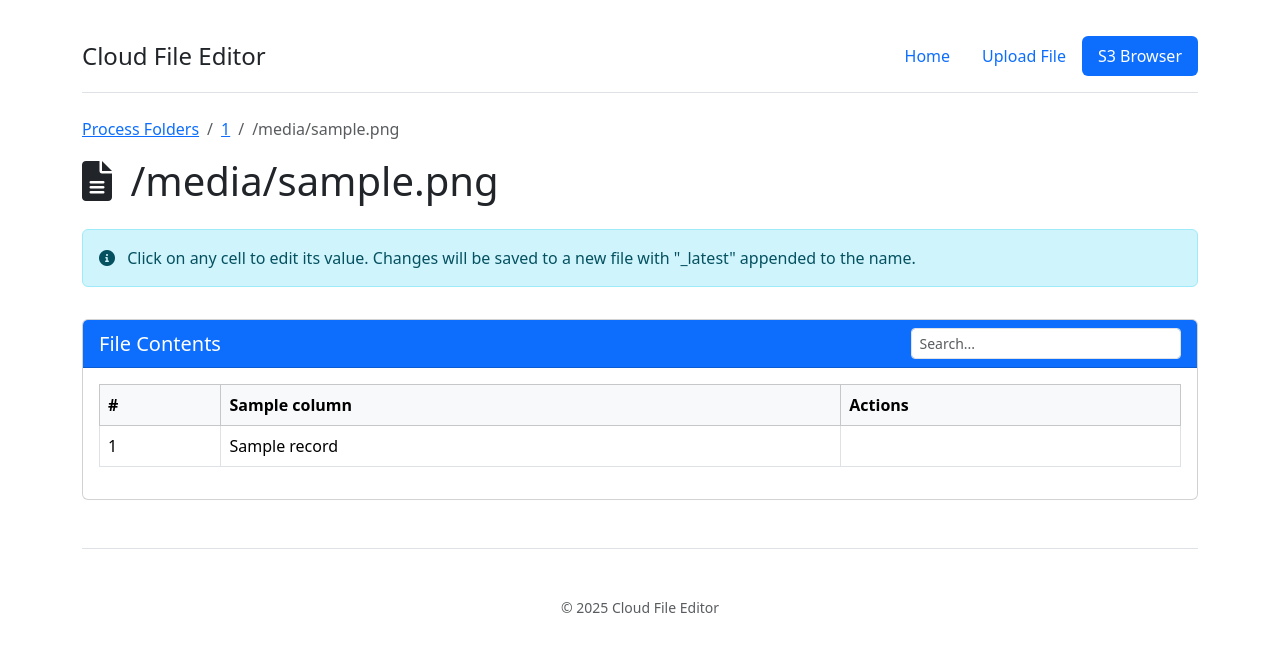
After one commit to Ali774786/cloud-file-editor, a Flask app: template app/templates/s3/view_file.html in a window 1280 px wide. The commit adds this page. Shown: the top 652 px of the page. Run offline with Flask 3, Linux system fonts and the light colour scheme; the template is opened without the code that fills it: most values are stand-ins (such as "Sample title", 1, 10 or a date in 2020).

Commit message:
Add S3 integration and update application structure
- Introduced .env.example for environment variable configuration.
- Updated .gitignore to exclude .tsv files.
- Renamed project from "Cloud File Editor" to "Data Manager" in README.md.
- Added S3 utility functions for managing TSV files in S3 buckets.
- Created new routes and views for S3 file browsing and editing.
- Updated templates for S3 processes and file management.
- Modified requirements.txt to include boto3 for AWS integration.
- Enhanced application structure with new blueprints for S3 functionality.

```diff
--- a/app/__init__.py
+++ b/app/__init__.py
@@ -19,7 +19,8 @@ def create_app():
     migrate.init_app(app, db)
 
     # Register blueprints
-    from app.routes import api_bp
+    from app.routes import api_bp, s3_bp
     app.register_blueprint(api_bp)
+    app.register_blueprint(s3_bp)
 
     return app
--- a/app/routes/__init__.py
+++ b/app/routes/__init__.py
@@ -1,4 +1,5 @@
 from app.routes.urls import api_bp
+from app.routes.s3_urls import s3_bp
 
 # Export the blueprints
-__all__ = ['api_bp']
+__all__ = ['api_bp', 's3_bp']
--- a/app/templates/base.html
+++ b/app/templates/base.html
@@ -51,6 +51,13 @@
               >Upload File</a
             >
           </li>
+          <li class="nav-item">
+            <a
+              href="{{ url_for('s3.list_processes') }}"
+              class="nav-link {% if '/s3/' in request.path %}active{% endif %}"
+              >S3 Browser</a
+            >
+          </li>
         </ul>
       </header>
 
--- /dev/null
+++ b/app/templates/s3/view_file.html
@@ -0,0 +1,238 @@
+{% extends 'base.html' %} {% block title %}View {{ file_name }}{% endblock %} {% block content %}
+<div class="row mb-3">
+  <div class="col">
+    <nav aria-label="breadcrumb">
+      <ol class="breadcrumb">
+        <li class="breadcrumb-item"><a href="{{ url_for('s3.list_processes') }}">Process Folders</a></li>
+        <li class="breadcrumb-item">
+          <a href="{{ url_for('s3.list_files', process_id=process_id) }}">{{ process_id }}</a>
+        </li>
+        <li class="breadcrumb-item active" aria-current="page">{{ file_name }}</li>
+      </ol>
+    </nav>
+    <h1><i class="fas fa-file-alt me-2"></i> {{ file_name }}</h1>
+  </div>
+</div>
+
+<div class="row mb-3">
+  <div class="col">
+    <div class="alert alert-info">
+      <i class="fas fa-info-circle me-2"></i> Click on any cell to edit its value. Changes will be saved to a new file
+      with "_latest" appended to the name.
+    </div>
+  </div>
+</div>
+
+{% if records %}
+<div class="row">
+  <div class="col">
+    <div class="card">
+      <div class="card-header bg-primary text-white d-flex justify-content-between align-items-center">
+        <h5 class="mb-0">File Contents</h5>
+        <input type="text" id="searchInput" class="form-control form-control-sm w-25" placeholder="Search..." />
+      </div>
+      <div class="card-body">
+        <div class="table-responsive">
+          <table class="table table-bordered table-hover" id="dataTable">
+            <thead class="table-light">
+              <tr>
+                <th>#</th>
+                {% for column in columns %}
+                <th>{{ column }}</th>
+                {% endfor %}
+                <th>Actions</th>
+              </tr>
+            </thead>
+            <tbody>
+              {% for record in records %}
+              <tr data-index="{{ loop.index0 }}">
+                <td>{{ loop.index }}</td>
+                {% for column in columns %}
+                <td class="editable-cell" data-column="{{ column }}">{{ record[column] }}</td>
+                {% endfor %}
+                <td>
+                  <button class="btn btn-sm btn-primary save-btn" style="display: none">Save</button>
+                  <button class="btn btn-sm btn-secondary cancel-btn" style="display: none">Cancel</button>
+                </td>
+              </tr>
+              {% endfor %}
+            </tbody>
+          </table>
+        </div>
+      </div>
+    </div>
+  </div>
+</div>
+{% else %}
+<div class="alert alert-warning"><i class="fas fa-exclamation-triangle me-2"></i> No data found in this file.</div>
+{% endif %}
+
+<!-- Success Modal -->
+<div class="modal fade" id="successModal" tabindex="-1" aria-labelledby="successModalLabel" aria-hidden="true">
+  <div class="modal-dialog">
+    <div class="modal-content">
+      <div class="modal-header bg-success text-white">
+        <h5 class="modal-title" id="successModalLabel">Success</h5>
+        <button type="button" class="btn-close" data-bs-dismiss="modal" aria-label="Close"></button>
+      </div>
+      <div class="modal-body">
+        <p>Your changes have been saved successfully to a new file.</p>
+        <p><strong>New file:</strong> <span id="newFileName"></span></p>
+      </div>
+      <div class="modal-footer">
+        <button type="button" class="btn btn-secondary" data-bs-dismiss="modal">Close</button>
+        <a href="#" class="btn btn-primary" id="viewNewFileBtn">View New File</a>
+      </div>
+    </div>
+  </div>
+</div>
+{% endblock %} {% block extra_css %}
+<link rel="stylesheet" href="https://cdnjs.cloudflare.com/ajax/libs/font-awesome/6.0.0-beta3/css/all.min.css" />
+<style>
+  .editable-cell {
+    cursor: pointer;
+  }
+  .editable-cell:hover {
+    background-color: #f8f9fa;
+  }
+  .edit-mode {
+    background-color: #e9ecef;
+  }
+</style>
+{% endblock %} {% block scripts %}
+<script>
+  $(document).ready(function() {
+      // Store original data from server
+      const originalData = {{ df_json | safe }};
+      const filePath = "{{ file_path }}";
+      let rowChanges = {};
+
+      // Search functionality
+      $("#searchInput").on("keyup", function() {
+          const value = $(this).val().toLowerCase();
+          $("#dataTable tbody tr").filter(function() {
+              $(this).toggle($(this).text().toLowerCase().indexOf(value) > -1)
+          });
+      });
+
+      // Make cells editable on click
+      $('.editable-cell').on('click', function() {
+          const cell = $(this);
+          const row = cell.closest('tr');
+          const rowIndex = parseInt(row.data('index'));
+          const column = cell.data('column');
+          const currentValue = cell.text();
+
+          // Store original data for potential cancellation
+          if (!rowChanges[rowIndex]) {
+              rowChanges[rowIndex] = {};
+          }
+          if (!rowChanges[rowIndex][column]) {
+              rowChanges[rowIndex][column] = currentValue;
+          }
+
+          // Create an input field
+          const input = $('<input>')
+              .attr('type', 'text')
+              .addClass('form-control')
+              .val(currentValue);
+
+          // Replace the cell content with the input
+          cell.html(input).addClass('edit-mode');
+          input.focus();
+
+          // Show the save and cancel buttons
+          row.find('.save-btn, .cancel-btn').show();
+      });
+
+      // Cancel button functionality
+      $('.cancel-btn').on('click', function() {
+          const row = $(this).closest('tr');
+          const rowIndex = parseInt(row.data('index'));
+
+          // Restore original values
+          row.find('.editable-cell').each(function() {
+              const cell = $(this);
+              const column = cell.data('column');
+
+              if (rowChanges[rowIndex] && rowChanges[rowIndex][column]) {
+                  cell.text(rowChanges[rowIndex][column]).removeClass('edit-mode');
+              } else {
+                  cell.text(originalData[rowIndex][column]).removeClass('edit-mode');
+              }
+          });
+
+          // Hide buttons
+          row.find('.save-btn, .cancel-btn').hide();
+      });
+
+      // Save button functionality
+      $('.save-btn').on('click', function() {
+          const row = $(this).closest('tr');
+          const rowIndex = parseInt(row.data('index'));
+          const updatedRow = {};
+
+          // Collect values from all inputs
+          row.find('.editable-cell').each(function() {
+              const cell = $(this);
+              const column = cell.data('column');
+              const input = cell.find('input');
+
+              if (input.length) {
+                  updatedRow[column] = input.val();
+              } else {
+                  updatedRow[column] = cell.text();
+              }
+          });
+
+          // Prepare the data for the API call
+          const data = {
+              file_path: filePath,
+              row_index: rowIndex,
+              updated_row: updatedRow
+          };
+
+          // Send AJAX request to update the data
+          $.ajax({
+              url: "{{ url_for('s3.update_file') }}",
+              method: "POST",
+              contentType: "application/json",
+              data: JSON.stringify(data),
+              success: function(response) {
+                  if (response.success) {
+                      // Update the cells with the saved values
+                      row.find('.editable-cell').each(function() {
+                          const cell = $(this);
+                          const column = cell.data('column');
+                          cell.text(updatedRow[column]).removeClass('edit-mode');
+                      });
+
+                      // Hide buttons
+                      row.find('.save-btn, .cancel-btn').hide();
+
+                      // Update original data for this row
+                      for (const column in updatedRow) {
+                          originalData[rowIndex][column] = updatedRow[column];
+                      }
+
+                      // Show success modal
+                      const newFileName = response.new_file_path.split('/').pop();
+                      $('#newFileName').text(newFileName);
+                      $('#viewNewFileBtn').attr('href', "{{ url_for('s3.view_file') }}?file_path=" + response.new_file_path);
+                      $('#successModal').modal('show');
+                  } else {
+                      alert('Error: ' + response.message);
+                  }
+              },
+              error: function(xhr) {
+                  let errorMessage = 'An error occurred while saving changes.';
+                  if (xhr.responseJSON && xhr.responseJSON.message) {
+                      errorMessage = xhr.responseJSON.message;
+                  }
+                  alert('Error: ' + errorMessage);
+              }
+          });
+      });
+  });
+</script>
+{% endblock %}
```
Also changed, not shown: app/routes/s3_urls.py (added, +16 -0 lines), app/s3_utils.py (added, +139 -0 lines), app/templates/s3/files.html (added, +66 -0 lines), app/templates/s3/processes.html (added, +44 -0 lines), app/views/s3_views.py (added, +116 -0 lines), requirements.txt (+12 -20 lines), README.md, 2 other files.
